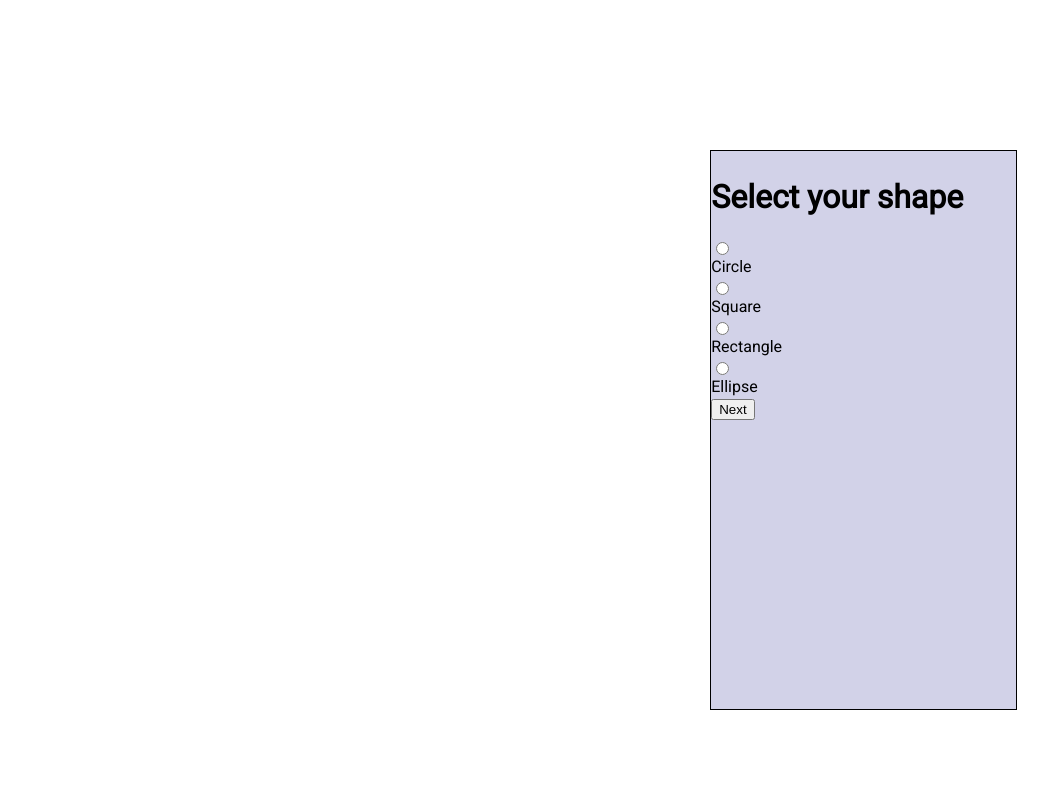
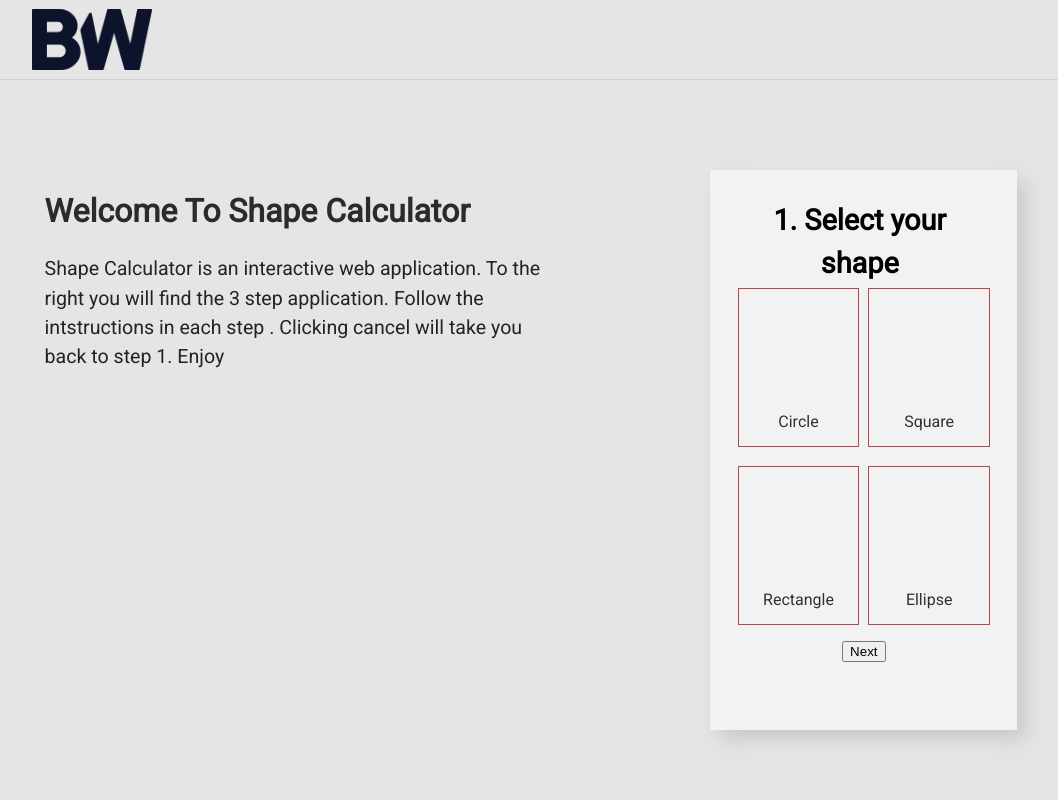
Before and after one commit to Poojavpatel/Js_shape_calculator, a plain HTML site: page index.html in a window 1280 px wide. Shown: the whole page, without its empty margins (45-1103 px from the left). Drawn offline with Linux system fonts and the light colour scheme.

Commit message:
homepage styling done

```diff
--- a/index.html
+++ b/index.html
@@ -9,15 +9,38 @@
 </head>
 <body>
     <div class="fullcontainer">
+		<div class="header">
+			<img src="BWLogo.png" alt="Bombay Works logo">
+		</div>
+		<div class="intro">
+			<h2>Welcome To Shape Calculator</h2>
+			<p>Shape Calculator is an interactive web application. To the right you will find the 3 step application. Follow the intstructions in each step . Clicking cancel will take you back to step 1. Enjoy</p>
+		</div>
         <div class="calculator">
 			<div class="innerbox movescreen">
             <div class="screen" id="screen1">
-				<h1>Select your shape</h1>
+				<h1>1. Select your shape</h1>
 				<form action="javascript:getShape()" name="shapesform" id="shapes">
-					<input type="radio" name="shape" value="circle" class="shape circle">Circle
-					<input type="radio" name="shape" value="square" class="shape square">Square
-					<input type="radio" name="shape" value="rectangle" class="shape rectangle">Rectangle
-					<input type="radio" name="shape" value="ellipse" class="shape ellipse">Ellipse
+					<p class="form__answer">
+						<input type="radio" name="shape" value="circle" class="shape" id="circle" checked>
+						<label for="circle"><svg viewBox="0 0 100 100" xmlns="http://www.w3.org/2000/svg">
+						</svg>Circle</label>
+					</p>
+					<p class="form__answer">
+						<input type="radio" name="shape" value="square" class="shape" id="square">
+						<label for="square"><svg viewBox="0 0 100 100" xmlns="http://www.w3.org/2000/svg">
+						</svg>Square</label>
+					</p>
+					<p class="form__answer">
+						<input type="radio" name="shape" value="rectangle" class="shape" id="rectangle">
+						<label for="rectangle"><svg viewBox="0 0 100 100" xmlns="http://www.w3.org/2000/svg">
+						</svg>Rectangle</label>
+					</p>
+					<p class="form__answer">
+						<input type="radio" name="shape" value="ellipse" class="shape" id="ellipse">
+						<label for="ellipse"><svg viewBox="0 0 100 100" xmlns="http://www.w3.org/2000/svg">
+						</svg>Ellipse</label>
+					</p>
 					<button type="submit">Next</button>
 				</form>
 			</div><!-- end screen1 -->
--- a/style.css
+++ b/style.css
@@ -9,7 +9,7 @@ body{
     margin: 0;
 	padding: 0;
 	font-size: 16px;
-	line-height: 1.5;
+    line-height: 1.5;
 }
 img{
 	max-width: 100%;                   /* making images responsive */
@@ -19,18 +19,48 @@ img{
     width: 100%;
     height: 100%;
     position: relative;
+    background: #e5e5e5;
+}
+.header{
+    height: 10%;
+    position: absolute;
+    top: 0%;
+    left: 0%;
+    right: 0%;
+    border-bottom: 1px solid #d2d2d6;
+}
+.header img{
+    height: 77%;
+    margin: 0.7% 0% 0.7% 6%;
+}
+.intro{
+    width: 40%;
+    position: absolute;
+    left: 0;
+    top: 20%;
+    margin: 0% 0% 0% 7%;
+}
+.intro h2{
+    font-size: 2rem;
+    margin-bottom: 2px;
+    color: #2b2b2b;
+}
+.intro p{
+    font-size: 1.225rem;
+    color: #232323;
 }
 .calculator{
     /* height: 370px;
     width: 120px; */
     height: 70%;
     width: 24%;
-    background: #d2d2e8;
+    background: #f2f2f2;
     position: absolute;
     right: 0;
     bottom: 0;
-    margin-bottom: 7%;
+    margin-bottom: 5.5%;
     margin-right: 17%;
+    box-shadow: 9px 10px 18px -1px rgba(179,179,179,0.58);
 }
 .innerbox{
     width: 100%;
@@ -44,8 +74,74 @@ img{
 .screen{
     height: 100%;
     width: 100%;
-    border: 1px solid black;
+    padding: 6%;
 }
+#screen1{
+
+}
+#screen1 h1{
+    height: 15%;
+    font-size: 1.8rem;
+    text-align: center;
+    margin: 4% 6% auto 3%;
+}
+#screen1 form{
+    height: 75%;
+    display: flex;
+    flex-direction: row;
+    flex-wrap: wrap;
+    justify-content: space-evenly;
+    align-items: center;
+}
+#shapes p{
+    flex-basis: 45%;
+    text-align: center;
+    margin: 0%;
+}
+/* .circle{
+    grid-area:circle;
+}
+.square{
+    grid-area:square;
+}
+.rectangle{
+    grid-area:rectangle;
+}
+.ellipse{
+    grid-area:ellipse;
+}
+#screen1 button{
+    grid-area:next;
+} */
+#shapes label{
+    border: 1px solid #a71f1f;
+    height: 100%;
+    width: 100%;
+    padding: 3% 1% 2% 1%;
+    cursor: pointer;
+    opacity: 0.8;
+    transition: all .5s ease-in-out;
+    padding-bottom: 10%;
+}
+#shapes label:hover,#shapes label:active{
+    border: 1px solid blue;
+}
+
+input[type="radio"] {
+	opacity: 0;
+	width: 0;
+    height: 0;
+}
+
+input[type="radio"]:active ~ label {
+  opacity: 1;
+}
+
+input[type="radio"]:checked ~ label {
+  opacity: 1;
+	border: 1px solid #FAFAFA;
+}
+
 .calculator{
     overflow: hidden;
 }
```
Also changed, not shown: BWLogo.png (renamed from instructions/BWLogo.png).
